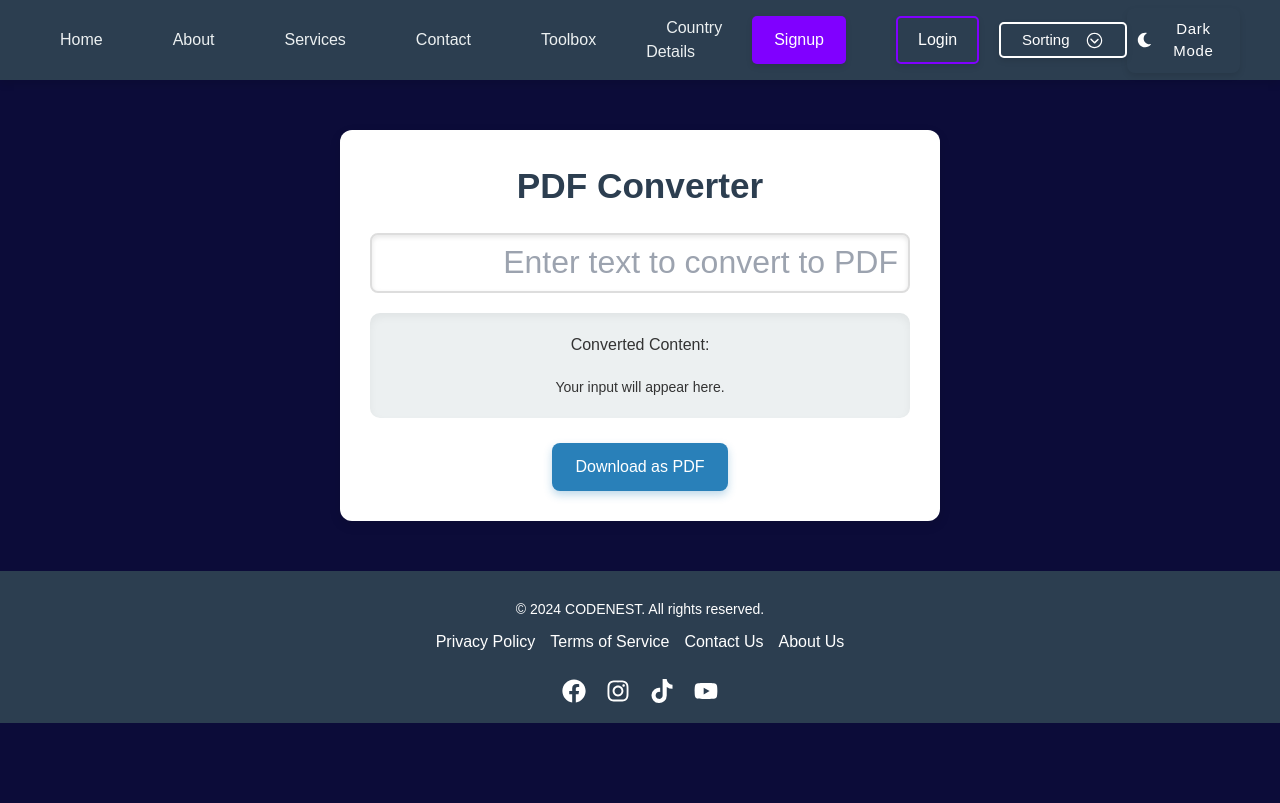
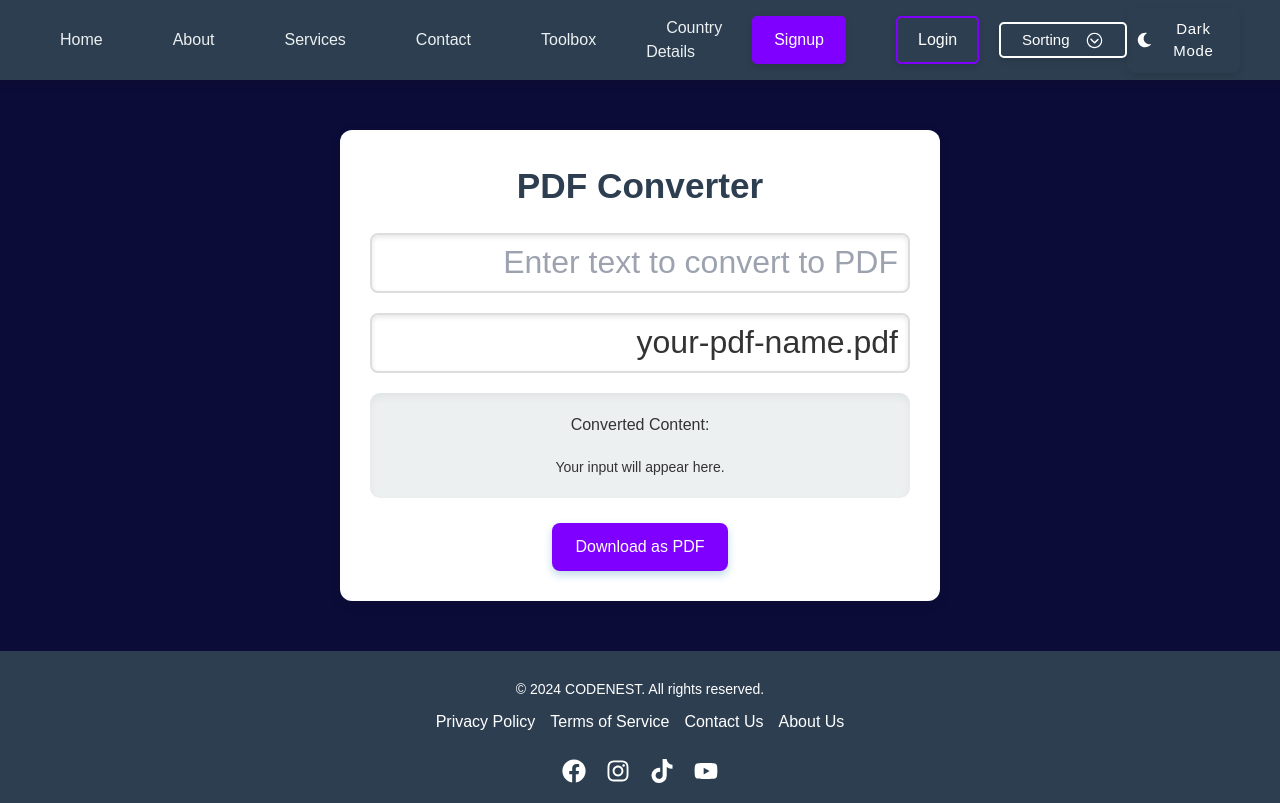
Before and after one commit to codenest20/react-fun-website, a React (Vite) app: page /pdf-converter in a window 1280 px wide. Built offline with nearby package versions, Linux system fonts and the light colour scheme.

Commit message:
PDF Converter is not working correctly

```diff
--- a/src/Components/PdfConverter/PDFConverter.jsx
+++ b/src/Components/PdfConverter/PDFConverter.jsx
@@ -1,19 +1,21 @@
-
 import React, { useRef, useState } from "react";
 import html2pdf from "html2pdf.js";
 import styles from "./PDFConverter.module.css";
 
 const PDFConverter = () => {
   const [text, setText] = useState("");
+  const [filename, setFilename] = useState("your-pdf-name.pdf");
   const contentRef = useRef();
 
   const handleDownload = () => {
+    if (!text) return;
+
     const element = contentRef.current;
     html2pdf()
       .from(element)
       .set({
         margin: 1,
-        filename: "user-input-document.pdf",
+        filename: filename || "my-pdf.pdf",
         html2canvas: { scale: 2 },
         jsPDF: { orientation: "portrait" },
       })
@@ -32,12 +34,24 @@ const PDFConverter = () => {
         onChange={(e) => setText(e.target.value)}
       />
 
+      <input
+        type="text"
+        className={styles.input}
+        placeholder="Enter filename (optional)"
+        value={filename}
+        onChange={(e) => setFilename(e.target.value)}
+      />
+
       <div ref={contentRef} className={styles.content}>
         <h2>Converted Content:</h2>
         <p>{text || "Your input will appear here."}</p>
       </div>
 
-      <button className={styles.button} onClick={handleDownload}>
+      <button
+        className={styles.button}
+        onClick={handleDownload}
+        disabled={!text}
+      >
         Download as PDF
       </button>
     </div>
--- a/src/Components/PdfConverter/PDFConverter.module.css
+++ b/src/Components/PdfConverter/PDFConverter.module.css
@@ -1,4 +1,4 @@
-/* src/components/PDFConverter.module.css */
+
 .container {
   max-width: 600px;
   margin: 50px auto;
@@ -48,7 +48,7 @@
   font-size: 1rem;
   font-weight: 500;
   color: #ffffff;
-  background-color: #2980b9;
+  background-color: rgb(128, 0, 255);
   border: none;
   border-radius: 8px;
   cursor: pointer;
@@ -57,5 +57,5 @@
 }
 
 .button:hover {
-  background-color: #1c5983;
+  background-color: rgb(113, 64, 162);
 }
--- a/src/Toolbox/Toolbox.jsx
+++ b/src/Toolbox/Toolbox.jsx
@@ -33,6 +33,13 @@ export default function Toolbox() {
           btnName="Open Unit Converter"
           clickBtn={() => navigate("/unitconverter")}
         />
+
+        <ToolboxContainer
+          title="PDF Converter"
+          desc="Convert Your Input Text Into PDF"
+          btnName="Open PDF Converter"
+          clickBtn={() => navigate("/pdf-converter")}
+        />
       </div>
     </div>
   );
--- a/src/Toolbox/Toolbox.module.css
+++ b/src/Toolbox/Toolbox.module.css
@@ -18,11 +18,19 @@
 }
 
 .toolsSection {
-  display: flex;
-  flex-wrap: wrap;
+  display: grid;
+  grid-template-columns: repeat(3, 1fr);
   gap: 2rem;
   justify-content: center;
+  align-items: center;
   width: 100%;
+  padding: 2rem;
+}
+
+@media (max-width: 768px) {
+  .toolsSection {
+    grid-template-columns: 1fr;
+  }
 }
 
 .toolCard {
```
